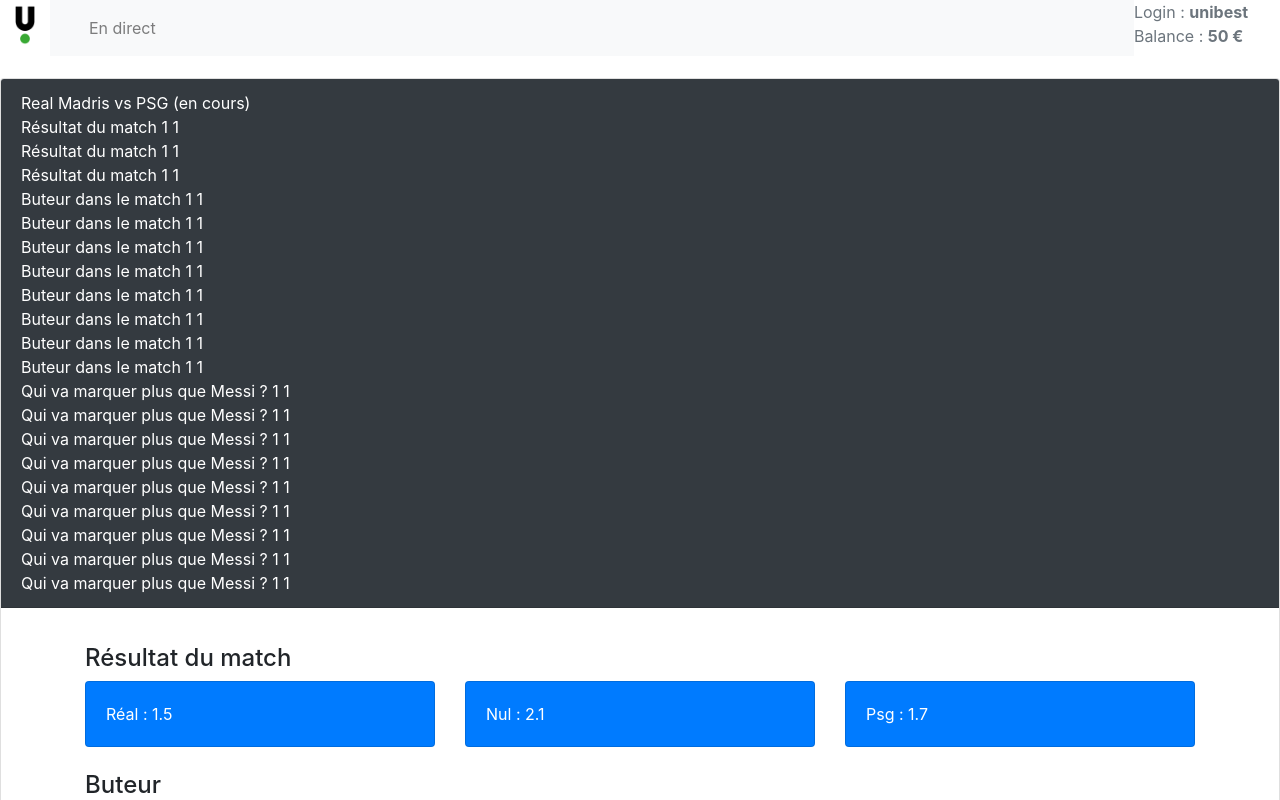
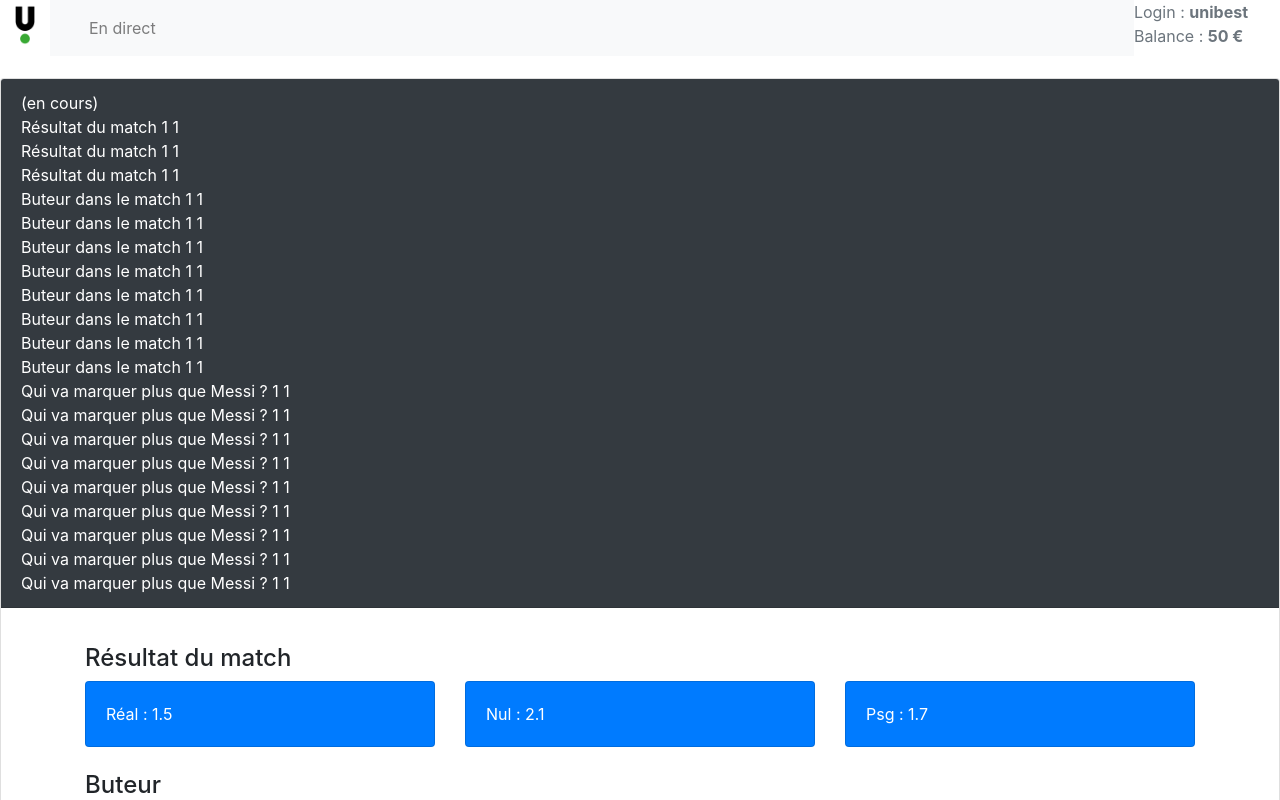
Before and after one commit to damienbiabiany/vue_project, a Vue app: page /#/livedetails/1 in a window 1280 px wide. Shown: the top 800 px of the page. Built offline with nearby package versions, Linux system fonts and the light colour scheme.

Commit message:
Fetching data using axios LiveHome

```diff
--- a/src/views/LiveDetails.vue
+++ b/src/views/LiveDetails.vue
@@ -2,7 +2,7 @@
   <div class="card mt-5">
     <!-- TODO : this need be retrieved dynamically -->
     <div class="card-header bg-dark text-white pulse">
-      Real Madris vs PSG (en cours)
+      {{ liveTitle }} (en cours)
 
       <div v-if="selections.length > 0">
           <div v-for="selection in selections" :key="selection.id">
@@ -111,6 +111,7 @@
       //  axios.get('/selections.json')
       selections: [],
       itemId: null,
+      liveTitle: this.$route.params.name
     }
   },
 
@@ -118,8 +119,8 @@
     this.fetchSelections();
 
     this.itemId = this.$route.params.id;
-    console.log("this.itemId         = ", this.itemId)
-    console.log("this.$route.params  = ",this.$route.params)
+    console.log("this.itemId      = ", this.itemId)
+    console.log("this.$route.params      = ",this.$route.params)
   },
   mounted(){
   },
--- a/src/views/LiveHome.vue
+++ b/src/views/LiveHome.vue
@@ -59,10 +59,7 @@
   methods: {
     goToLive: function (id) {
       const live = this.lives.find(live => live.id === id)
-      console.log('liveName = ', live)
       this.$router.push({ name: 'livedetails', params: { id: id, name: live.name } });
-
-
     },
     fetchLives() {
       axios.get('/lives.json')
```
